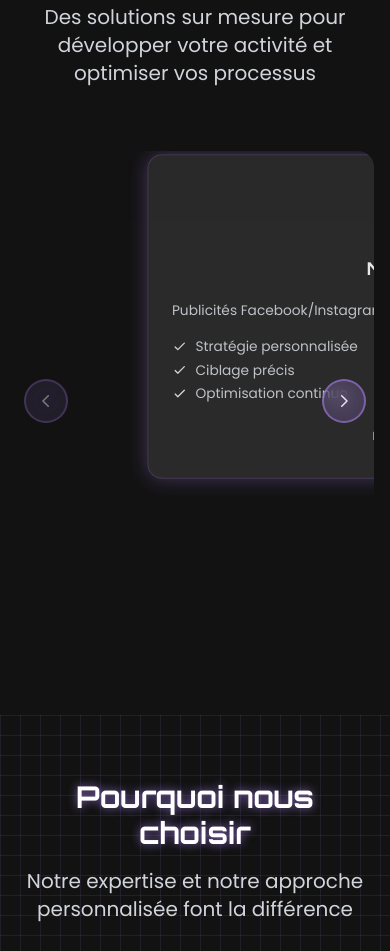
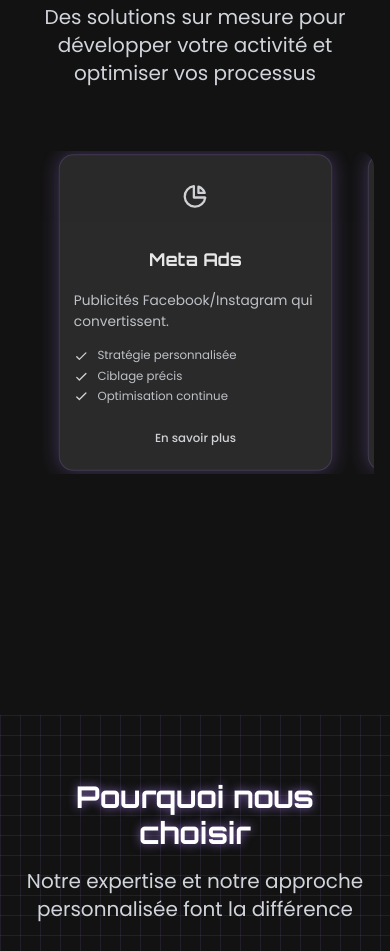
Before and after one commit to BarryBcr/Refonte_Site_FD, a plain HTML site: page index.html in a window 390 px wide. Shown: the part 1049-2000 px from the top of the page. Drawn offline with nearby package versions, Linux system fonts and the light colour scheme.

Commit message:
reglage cartes service mobile - DONE

```diff
--- a/js/main.js
+++ b/js/main.js
@@ -169,29 +169,27 @@
     }
 
     init() {
+        this.setupDimensions();
         this.setupEventListeners();
         this.updateSliderPosition();
         this.updateNavigationButtons();
     }
 
-    setupEventListeners() {
-        // Navigation buttons
-        if (this.prevBtn) {
-            this.prevBtn.addEventListener('click', (e) => {
-                e.preventDefault();
-                e.stopPropagation();
-                console.log('Prev button clicked');
-                this.prevSlide();
+    setupDimensions() {
+        // Ensure slider width matches number of slides and each slide occupies equal fraction
+        if (this.slider && this.totalSlides > 0) {
+            this.slider.style.width = `${this.totalSlides * 100}%`;
+            const basis = 100 / this.totalSlides;
+            this.slides.forEach(slide => {
+                slide.style.flex = `0 0 ${basis}%`;
+                slide.style.minWidth = `${basis}%`;
+                slide.style.maxWidth = `${basis}%`;
             });
         }
-        if (this.nextBtn) {
-            this.nextBtn.addEventListener('click', (e) => {
-                e.preventDefault();
-                e.stopPropagation();
-                console.log('Next button clicked');
-                this.nextSlide();
-            });
-        }
+    }
+
+    setupEventListeners() {
+        // Navigation buttons (removed)
 
         // Touch events for swipe
         this.container.addEventListener('touchstart', (e) => this.handleTouchStart(e));
@@ -199,14 +197,10 @@
         this.container.addEventListener('touchmove', (e) => this.handleTouchMove(e));
 
         // Mouse events for hover
-        this.container.addEventListener('mouseenter', () => this.showNavigation());
-        this.container.addEventListener('mouseleave', () => this.hideNavigation());
+        // No hover navigation indicators
 
         // Touch events for mobile navigation visibility
-        this.container.addEventListener('touchstart', () => this.showNavigation());
-        this.container.addEventListener('touchend', () => {
-            setTimeout(() => this.hideNavigation(), 3000);
-        });
+        // No touch navigation indicators
     }
 
     handleTouchStart(e) {
@@ -271,11 +265,9 @@
     }
 
     updateSliderPosition() {
-        // Chaque slide fait 100% de la largeur du container
-        // Pour 3 slides, on a 300% de largeur totale
-        // Donc chaque slide = 100% de la largeur totale
-        const slideWidth = 100; // 100% par slide
-        const translateX = -(this.currentSlide * slideWidth);
+        // Translate by the fraction of the slider width that corresponds to one slide
+        const percentagePerSlide = 100 / this.totalSlides; // e.g., 33.333% for 3 slides
+        const translateX = -(this.currentSlide * percentagePerSlide);
         console.log('Updating slider position:', translateX + '%');
         this.slider.style.transform = `translateX(${translateX}%)`;
     }
--- a/sections/services.html
+++ b/sections/services.html
@@ -179,25 +179,12 @@
 
         <!-- Mobile Slider (visible only on mobile) -->
         <div class="md:hidden relative">
-            <!-- Navigation Arrows -->
-            <button class="slider-nav-btn slider-nav-prev absolute left-2 top-1/2 transform -translate-y-1/2 z-10" aria-label="Service précédent">
-                <svg class="w-8 h-8 text-brand glow-text" fill="none" stroke="currentColor" viewBox="0 0 24 24" xmlns="http://www.w3.org/2000/svg">
-                    <path stroke-linecap="round" stroke-linejoin="round" stroke-width="2" d="M15 19l-7-7 7-7"></path>
-                </svg>
-            </button>
-
-            <button class="slider-nav-btn slider-nav-next absolute right-2 top-1/2 transform -translate-y-1/2 z-10" aria-label="Service suivant">
-                <svg class="w-8 h-8 text-brand glow-text" fill="none" stroke="currentColor" viewBox="0 0 24 24" xmlns="http://www.w3.org/2000/svg">
-                    <path stroke-linecap="round" stroke-linejoin="round" stroke-width="2" d="M9 5l7 7-7 7"></path>
-                </svg>
-            </button>
-
             <!-- Slider Container -->
             <div class="services-slider-container overflow-hidden group">
                 <div class="services-slider flex transition-transform duration-500 ease-out">
                     <!-- Service 1 - Meta Ads -->
-                    <div class="service-slide px-2">
-                        <div class="service-card-mobile">
+                    <div class="service-slide">
+                        <div class="service-card-mobile overflow-hidden">
                             <div class="service-icon bg-brand/20 rounded-full w-14 h-14 flex items-center justify-center mb-4 mx-auto">
                                 <svg class="w-7 h-7 text-brand" fill="none" stroke="currentColor" viewBox="0 0 24 24" xmlns="http://www.w3.org/2000/svg">
                                     <path stroke-linecap="round" stroke-linejoin="round" stroke-width="2" d="M11 3.055A9.001 9.001 0 1020.945 13H11V3.055z"></path>
@@ -213,19 +200,19 @@
                                     <svg class="w-4 h-4 text-brand mr-2 flex-shrink-0" fill="none" stroke="currentColor" viewBox="0 0 24 24" xmlns="http://www.w3.org/2000/svg">
                                         <path stroke-linecap="round" stroke-linejoin="round" stroke-width="2" d="M5 13l4 4L19 7"></path>
                                     </svg>
-                                    <span class="text-gray-300 text-sm">Stratégie personnalisée</span>
+                                    <span class="text-gray-300">Stratégie personnalisée</span>
                                 </li>
                                 <li class="flex items-center">
                                     <svg class="w-4 h-4 text-brand mr-2 flex-shrink-0" fill="none" stroke="currentColor" viewBox="0 0 24 24" xmlns="http://www.w3.org/2000/svg">
                                         <path stroke-linecap="round" stroke-linejoin="round" stroke-width="2" d="M5 13l4 4L19 7"></path>
                                     </svg>
-                                    <span class="text-gray-300 text-sm">Ciblage précis</span>
+                                    <span class="text-gray-300">Ciblage précis</span>
                                 </li>
                                 <li class="flex items-center">
                                     <svg class="w-4 h-4 text-brand mr-2 flex-shrink-0" fill="none" stroke="currentColor" viewBox="0 0 24 24" xmlns="http://www.w3.org/2000/svg">
                                         <path stroke-linecap="round" stroke-linejoin="round" stroke-width="2" d="M5 13l4 4L19 7"></path>
                                     </svg>
-                                    <span class="text-gray-300 text-sm">Optimisation continue</span>
+                                    <span class="text-gray-300">Optimisation continue</span>
                                 </li>
                             </ul>
                             <div class="text-center mt-auto">
@@ -237,8 +224,8 @@
                     </div>
 
                     <!-- Service 2 - Email Marketing -->
-                    <div class="service-slide px-2">
-                        <div class="service-card-mobile">
+                    <div class="service-slide">
+                        <div class="service-card-mobile overflow-hidden">
                             <div class="service-icon bg-brand/20 rounded-full w-14 h-14 flex items-center justify-center mb-4 mx-auto">
                                 <svg class="w-7 h-7 text-brand" fill="none" stroke="currentColor" viewBox="0 0 24 24" xmlns="http://www.w3.org/2000/svg">
                                     <path stroke-linecap="round" stroke-linejoin="round" stroke-width="2" d="M3 8l7.89 5.26a2 2 0 002.22 0L21 8M5 19h14a2 2 0 002-2V7a2 2 0 00-2-2H5a2 2 0 00-2 2v10a2 2 0 002 2z"></path>
@@ -253,19 +240,19 @@
                                     <svg class="w-4 h-4 text-brand mr-2 flex-shrink-0" fill="none" stroke="currentColor" viewBox="0 0 24 24" xmlns="http://www.w3.org/2000/svg">
                                         <path stroke-linecap="round" stroke-linejoin="round" stroke-width="2" d="M5 13l4 4L19 7"></path>
                                     </svg>
-                                    <span class="text-gray-300 text-sm">Séquences d'emails</span>
+                                    <span class="text-gray-300">Séquences d'emails</span>
                                 </li>
                                 <li class="flex items-center">
                                     <svg class="w-4 h-4 text-brand mr-2 flex-shrink-0" fill="none" stroke="currentColor" viewBox="0 0 24 24" xmlns="http://www.w3.org/2000/svg">
                                         <path stroke-linecap="round" stroke-linejoin="round" stroke-width="2" d="M5 13l4 4L19 7"></path>
                                     </svg>
-                                    <span class="text-gray-300 text-sm">Segmentation avancée</span>
+                                    <span class="text-gray-300">Segmentation avancée</span>
                                 </li>
                                 <li class="flex items-center">
                                     <svg class="w-4 h-4 text-brand mr-2 flex-shrink-0" fill="none" stroke="currentColor" viewBox="0 0 24 24" xmlns="http://www.w3.org/2000/svg">
                                         <path stroke-linecap="round" stroke-linejoin="round" stroke-width="2" d="M5 13l4 4L19 7"></path>
                                     </svg>
-                                    <span class="text-gray-300 text-sm">Analyse des performances</span>
+                                    <span class="text-gray-300">Analyse des performances</span>
                                 </li>
                             </ul>
                             <div class="text-center mt-auto">
@@ -277,8 +264,8 @@
                     </div>
 
                     <!-- Service 3 - Automatisation -->
-                    <div class="service-slide px-2">
-                        <div class="service-card-mobile">
+                    <div class="service-slide">
+                        <div class="service-card-mobile overflow-hidden">
                             <div class="service-icon bg-brand/20 rounded-full w-14 h-14 flex items-center justify-center mb-4 mx-auto">
                                 <svg class="w-7 h-7 text-brand" fill="none" stroke="currentColor" viewBox="0 0 24 24" xmlns="http://www.w3.org/2000/svg">
                                     <path stroke-linecap="round" stroke-linejoin="round" stroke-width="2" d="M4 7v10c0 2.21 3.582 4 8 4s8-1.79 8-4V7M4 7c0 2.21 3.582 4 8 4s8-1.79 8-4M4 7c0-2.21 3.582-4 8-4s8 1.79 8 4m0 5c0 2.21-3.582 4-8 4s-8-1.79-8-4"></path>
@@ -293,19 +280,19 @@
                                     <svg class="w-4 h-4 text-brand mr-2 flex-shrink-0" fill="none" stroke="currentColor" viewBox="0 0 24 24" xmlns="http://www.w3.org/2000/svg">
                                         <path stroke-linecap="round" stroke-linejoin="round" stroke-width="2" d="M5 13l4 4L19 7"></path>
                                     </svg>
-                                    <span class="text-gray-300 text-sm">Intégration d'applications</span>
+                                    <span class="text-gray-300">Intégration d'applications</span>
                                 </li>
                                 <li class="flex items-center">
                                     <svg class="w-4 h-4 text-brand mr-2 flex-shrink-0" fill="none" stroke="currentColor" viewBox="0 0 24 24" xmlns="http://www.w3.org/2000/svg">
                                         <path stroke-linecap="round" stroke-linejoin="round" stroke-width="2" d="M5 13l4 4L19 7"></path>
                                     </svg>
-                                    <span class="text-gray-300 text-sm">Workflows personnalisés</span>
+                                    <span class="text-gray-300">Workflows personnalisés</span>
                                 </li>
                                 <li class="flex items-center">
                                     <svg class="w-4 h-4 text-brand mr-2 flex-shrink-0" fill="none" stroke="currentColor" viewBox="0 0 24 24" xmlns="http://www.w3.org/2000/svg">
                                         <path stroke-linecap="round" stroke-linejoin="round" stroke-width="2" d="M5 13l4 4L19 7"></path>
                                     </svg>
-                                    <span class="text-gray-300 text-sm">Automatisation des tâches</span>
+                                    <span class="text-gray-300">Automatisation des tâches</span>
                                 </li>
                             </ul>
                             <div class="text-center mt-auto">
--- a/styles/components.css
+++ b/styles/components.css
@@ -204,14 +204,16 @@
 /* Breakpoint spécifique pour iPhone et petits écrans */
 @media (max-width: 480px), (max-device-width: 480px) {
     .services-slider-container {
-        padding: 0 60px; /* Moins de padding pour les petits écrans */
-        min-height: 450px; /* Hauteur réduite pour iPhone */
+        padding: 0 24px; /* espace pour les flèches */
+        min-height: 450px;
     }
 
+    /* Carte légèrement réduite et centrée */
     .service-card-mobile {
-        width: 90%; /* Largeur réduite sur très petits écrans */
-        max-width: 90%;
-        padding: 1rem; /* Padding réduit */
+        width: 92%;
+        max-width: 340px;
+        margin: 0 auto;
+        padding: 0.9rem;
     }
 }
 
@@ -245,7 +247,7 @@
     overflow: hidden;
     border-radius: 1rem;
     min-height: 500px; /* Ensure consistent height */
-    padding: 0 60px; /* Espace pour les flèches */
+    padding: 0 16px; /* plus de flèches, padding réduit */
 }
 
 .services-slider {
@@ -255,79 +257,30 @@
 }
 
 .service-slide {
-    flex: 0 0 100%; /* Chaque slide prend exactement 100% de la largeur visible */
-    min-width: 280px; /* Largeur minimale */
-    width: 100%; /* Chaque slide prend 100% de la largeur du container */
-    padding: 0 0.25rem; /* Réduit le padding */
+    /* Centre la carte dans le slide et évite qu'elle ne colle aux bords */
+    display: grid;
+    place-items: center;
+    width: 100%;
+    min-width: 100%;
+    padding: 0;
     height: 100%;
-    display: flex;
-    align-items: stretch;
-    justify-content: center; /* Centre le contenu horizontalement */
+    overflow: hidden; /* Empêche tout débordement latent dans le slide */
 }
 
-/* Navigation Arrows - Improved visibility */
-.slider-nav-btn {
-    position: absolute;
-    top: 50%;
-    transform: translateY(-50%);
-    z-index: 20;
-    background: rgba(179, 136, 255, 0.15);
-    border: 2px solid rgba(179, 136, 255, 0.4);
-    border-radius: 50%;
-    width: 48px;
-    height: 48px;
-    display: flex;
-    align-items: center;
-    justify-content: center;
-    backdrop-filter: blur(10px);
-    transition: all 0.3s ease;
-    opacity: 0.8; /* More visible by default */
-    cursor: pointer;
-}
-
-.slider-nav-btn:hover {
-    background: rgba(179, 136, 255, 0.25);
-    border-color: rgba(179, 136, 255, 0.7);
-    box-shadow: 0 0 20px rgba(179, 136, 255, 0.5);
-    transform: translateY(-50%) scale(1.1);
-    opacity: 1;
-}
-
-.slider-nav-btn:active {
-    transform: translateY(-50%) scale(0.95);
-}
-
-.slider-nav-btn svg {
-    filter: drop-shadow(0 0 8px rgba(179, 136, 255, 0.6));
-    width: 20px;
-    height: 20px;
-}
-
-.slider-nav-prev {
-    left: 6px; /* Ajusté pour être plus proche du bord */
-}
-
-.slider-nav-next {
-    right: 6px; /* Ajusté pour être plus proche du bord */
-}
-
-/* Show arrows on hover/touch - More responsive */
-.services-slider-container:hover .slider-nav-btn,
-.services-slider-container:active .slider-nav-btn {
-    opacity: 1;
+/* Navigation arrows removed */
+.slider-nav-btn, .slider-nav-prev, .slider-nav-next {
+    display: none !important;
 }
 
 /* Mobile touch feedback - Always visible on mobile */
 @media (max-width: 768px), (max-device-width: 768px) {
-    .services-slider-container {
-        padding: 0 70px; /* Plus d'espace pour éviter le chevauchement avec les flèches */
-    }
+    .services-slider-container { padding: 0 16px; }
 
     .service-slide {
         flex: 0 0 100%; /* Force chaque slide à prendre exactement 100% */
         min-width: 100%; /* Force la largeur minimale */
         max-width: 100%; /* Force la largeur maximale */
-        padding: 0 0.5rem; /* Plus d'espacement interne */
+        padding: 0 0.25rem; /* Réduit de 0.5rem à 0.25rem */
     }
 
     /* Alignement à gauche des paragraphes de description sur mobile */
@@ -335,23 +288,20 @@
         text-align: left;
     }
 
-    .slider-nav-btn {
-        opacity: 0.9; /* More visible on mobile */
-        width: 44px;
-        height: 44px;
-        background: rgba(179, 136, 255, 0.2);
-        border-color: rgba(179, 136, 255, 0.5);
-    }
+    .slider-nav-btn, .services-slider-container:active .slider-nav-btn { display: none !important; }
+}
 
-    .slider-nav-btn svg {
-        width: 18px;
-        height: 18px;
-    }
-
-    .services-slider-container:active .slider-nav-btn {
-        opacity: 1;
-        background: rgba(179, 136, 255, 0.3);
-    }
+/* FINAL mobile overrides (placed last to win the cascade on iPhone) */
+@media (max-width: 480px), (max-device-width: 480px) {
+  .services-slider-container { padding: 0 24px !important; }
+  .service-slide { padding: 0 !important; align-items: center !important; }
+  .service-card-mobile {
+    width: 92% !important;
+    max-width: 330px !important;
+    margin: 0 auto !important;
+    padding: 0.9rem !important;
+    height: auto !important;
+  }
 }
 
 /* Fade animation for slides */
@@ -610,16 +560,27 @@
     box-shadow: 0px 0px 20px 1px rgba(179, 136, 255, 0.3);
     border-radius: 15px;
     overflow: hidden;
-    height: 100%;
+    height: auto; /* laisse la carte définir sa hauteur réelle */
     display: flex;
     flex-direction: column;
     padding: 1.5rem;
+    margin: 0; /* Évite les marges horizontales qui créent un vide */
+    box-sizing: border-box; /* Le padding est inclus dans la largeur */
     transform: scale(0.98);
     opacity: 0.9;
     transition: all 0.3s ease;
     /* Largeur optimisée pour s'adapter entre les flèches */
-    width: 85%; /* Réduit la largeur pour éviter le débordement */
-    max-width: 85%; /* Limite la largeur maximale */
+    width: 75%;
+    max-width: min(75%, 360px);
+}
+
+/* Forcer la bonne cassure des textes pour éviter l'overflow sur petits écrans */
+.service-card-mobile h3,
+.service-card-mobile p,
+.service-card-mobile li,
+.service-card-mobile span {
+    overflow-wrap: anywhere;
+    word-break: break-word;
 }
 
 .service-card-mobile:hover {
@@ -670,6 +631,17 @@
 .service-card-mobile a {
     font-size: 0.75rem;
     padding: 0.5rem 1rem;
+}
+
+/* Overrides mobiles positionnés APRÈS les styles de base pour prendre le dessus */
+@media (max-width: 480px), (max-device-width: 480px) {
+  .service-slide { padding: 0; }
+  .service-card-mobile {
+    width: 90% !important;
+    max-width: 320px !important;
+    margin: 0 auto !important;
+    padding: 0.9rem;
+  }
 }
 
 /* Fade animation for slides */
```
Also changed, not shown: 1 other file.
